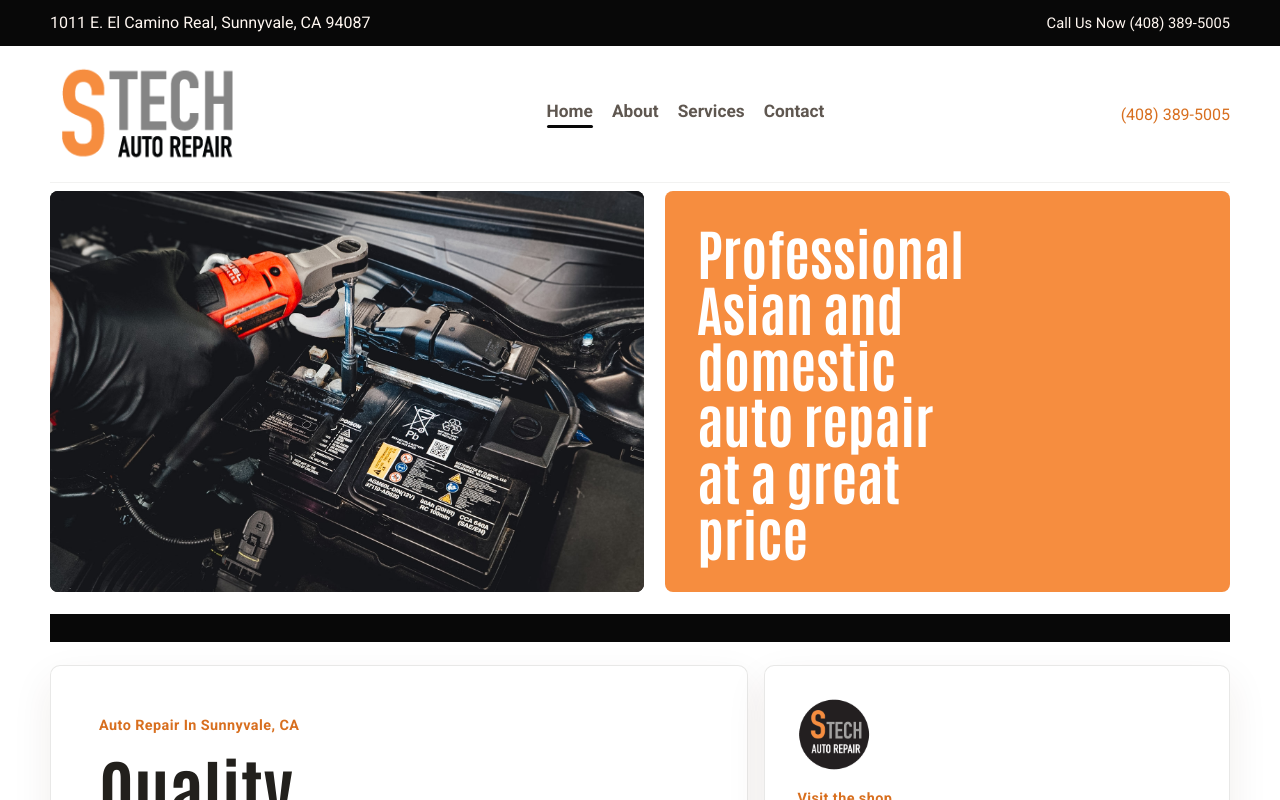
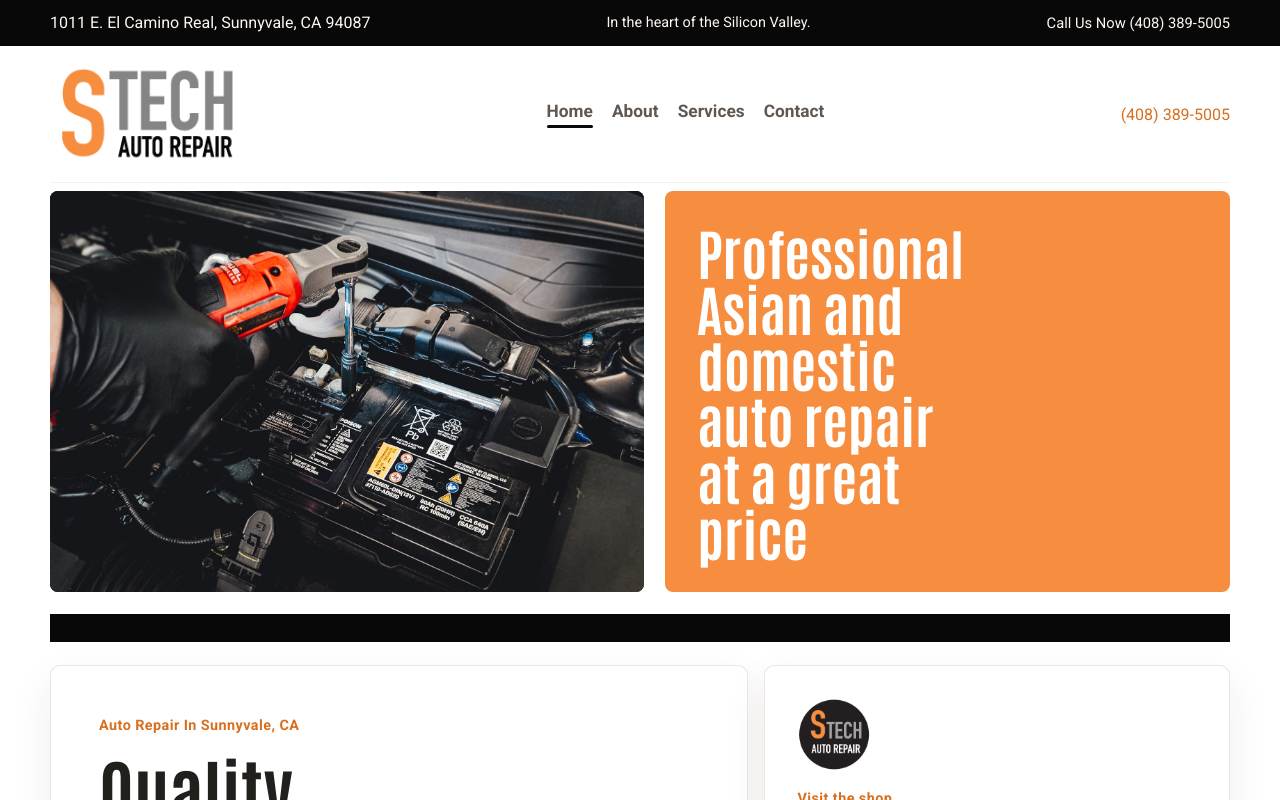
Before and after one commit to DietmarSZ/stechherman, a Next.js app: page / in a window 1280 px wide. Shown: the top 800 px of the page. Built offline with nearby package versions, Linux system fonts and the light colour scheme.

Commit message:
Add Silicon Valley line to utility bar

```diff
--- a/src/app/globals.css
+++ b/src/app/globals.css
@@ -74,9 +74,14 @@ main {
 
 .utility-content p,
 .utility-content a,
+.utility-tagline,
 .utility-phone {
   margin: 0;
   color: #fff7f1;
+}
+
+.utility-tagline {
+  font-size: 0.9rem;
 }
 
 .site-header,
--- a/src/app/layout.tsx
+++ b/src/app/layout.tsx
@@ -60,6 +60,7 @@ export default function RootLayout({
             <div className="utility-bar">
               <div className="utility-content">
                 <p>{site.address.streetAddress}, {site.address.addressLocality}, {site.address.addressRegion} {site.address.postalCode}</p>
+                <span className="utility-tagline">In the heart of the Silicon Valley.</span>
                 <PhoneAction
                   className="utility-phone"
                   label={`Call Us Now ${site.phone}`}
```
